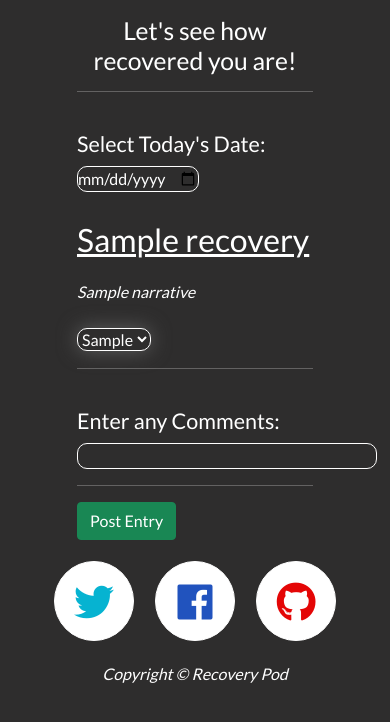
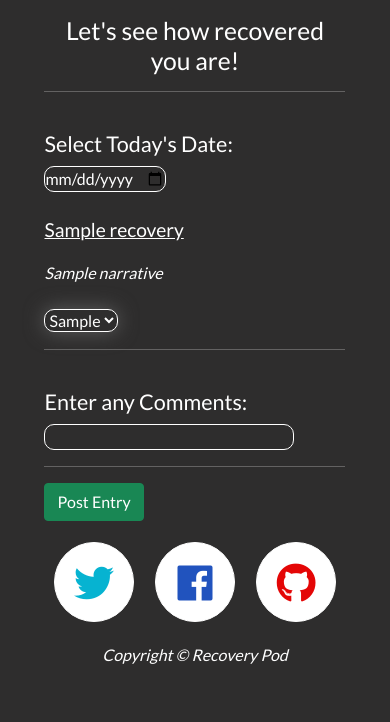
Before and after one commit to aryan008/recovery-test, a Flask app: page /new_entry/ in a window 390 px wide. Shown: the part 48-770 px from the top of the page. Run offline with Flask 2, Linux system fonts and the light colour scheme; the visitor is signed in with stand-in values (Sample User, id 1); a database or web service that is not in the repository returns one stand-in record (values such as "Sample title"); some libraries are stand-ins or nearby versions.

Commit message:
media for entry page

```diff
--- a/static/css/style.css
+++ b/static/css/style.css
@@ -536,6 +536,12 @@ footer {
 
 }
 
+@media only screen and (max-width:475px) {
+    .entry-option-headings {
+        font-size: 1.5rem;
+    }
+}
+
 @media only screen and (max-width:450px) {
     .edit-button, .delete-button {
         font-size: .5rem;
@@ -564,7 +570,16 @@ footer {
         font-size: .7rem;
         margin-top: 50px;
     }
+}
 
+@media only screen and (max-width:400px) {
+    .entry-option-headings {
+        font-size: 1.2rem;
+    }
+
+    #comment_text {
+        width: 250px;
+    }
 }
 
 @media only screen and (max-width:360px) {
@@ -572,4 +587,16 @@ footer {
         font-size: .6rem;
     }
 
+    #comment_text {
+        width: 210px;
+    }
+
+    .option-narratives {
+        font-size: .8rem;
+    }
+
+    .edit-task-button, .cancel-button, .post-entry-button {
+        font-size: .8rem;
+    }
+
 }
--- a/templates/new_entry.html
+++ b/templates/new_entry.html
@@ -6,7 +6,7 @@
 <!--else statement-->
 {% else %}
 <div class="row">
-    <div class="col-8 offset-2 mt-3 mb-3">
+    <div class="col-10 offset-1 mt-3 mb-3">
         <h2 class=text-center>Let's see how recovered you are!</h2>
         <hr class="featurette-divider">
         <br>
@@ -23,7 +23,7 @@
             <div>
                 <br>
                 <p class="entry-option-headings"><u>{{ option.attribute_name }}</u></p>
-                <label for="option.narrative"><em>{{ option.narrative }}</em></label>
+                <label for="option.narrative"><em class = "option-narratives">{{ option.narrative }}</em></label>
                 <br>
                 <br>
                 <!--select dropdown for each option-->
@@ -45,7 +45,7 @@
             <br>
             <hr class="featurette-divider">
             <!--submit button to post entry-->
-            <button type="submit" class="btn btn-success">Post Entry</button>
+            <button type="submit" class="btn btn-success post-entry-button">Post Entry</button>
         </form>
     </div>
 </div>
```
Also changed, not shown: templates/edit_entry.html (+4 -4 lines).
